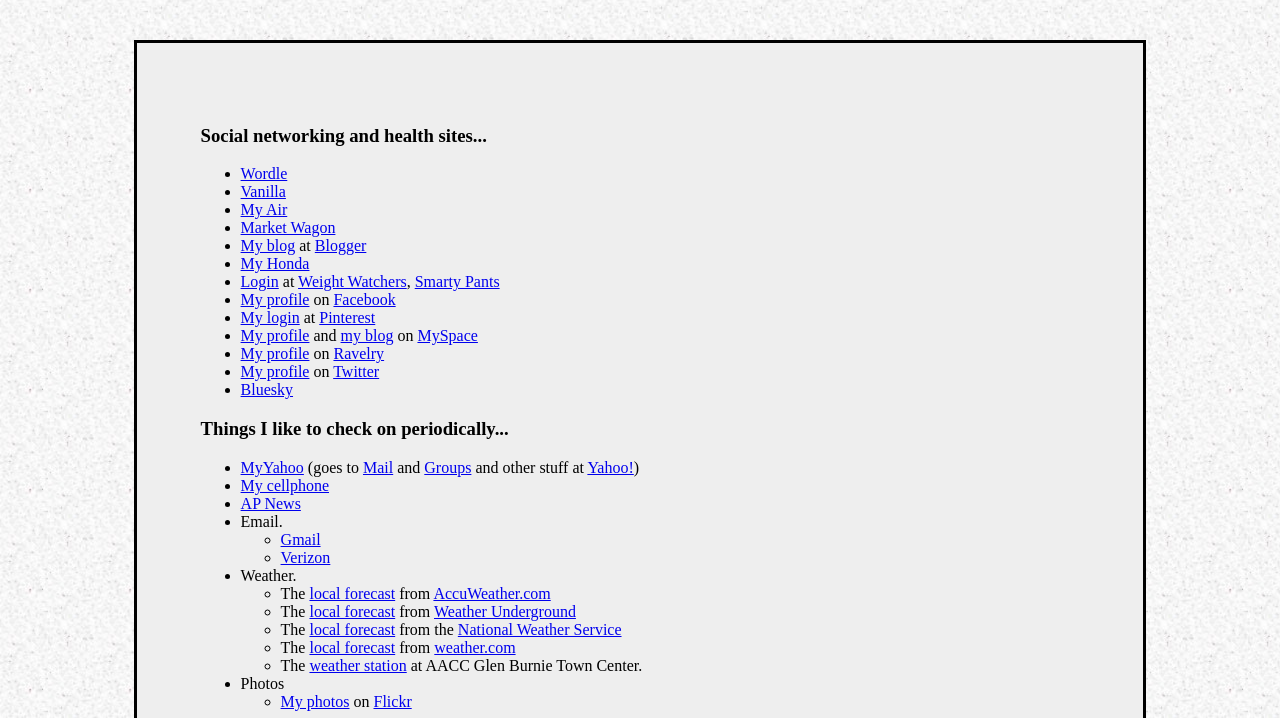
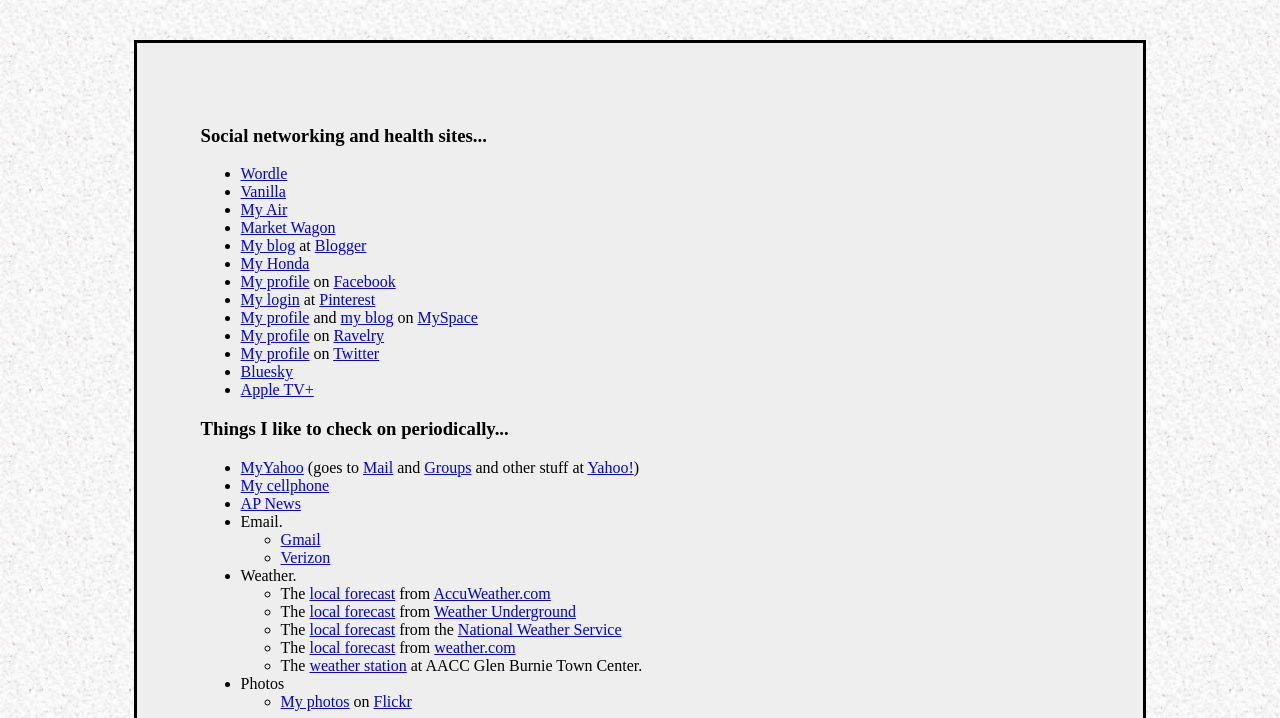
Before and after one commit to oylenshpeegul/diana, a plain HTML site: page index.html in a window 1280 px wide. Shown: the part 82-800 px from the top of the page. Drawn offline with Linux system fonts and the light colour scheme.

Commit message:
apple tv

```diff
--- a/index.html
+++ b/index.html
@@ -42,11 +42,6 @@
 	</li>
 
 	<li>
-	  <a href="https://cmx.weightwatchers.com">Login</a>
-	  at <a href="http://www.weightwatchers.com/">Weight Watchers</a>, <a href="https://oylenshpeegul.github.io/smarty-pants/">Smarty Pants</a>
-	</li>
-
-	<li>
 	  <a href="http://www.facebook.com/login.php">
 	  My profile</a> on <a href="http://www.facebook.com/">
 	  Facebook</a>
@@ -76,6 +71,10 @@
 
 	<li>
 	  <a href="https://bsky.app/">Bluesky</a>
+	</li>
+
+	<li>
+	  <a href="https://tv.apple.com/">Apple TV+</a>
 	</li>
 
       </ul>
```
